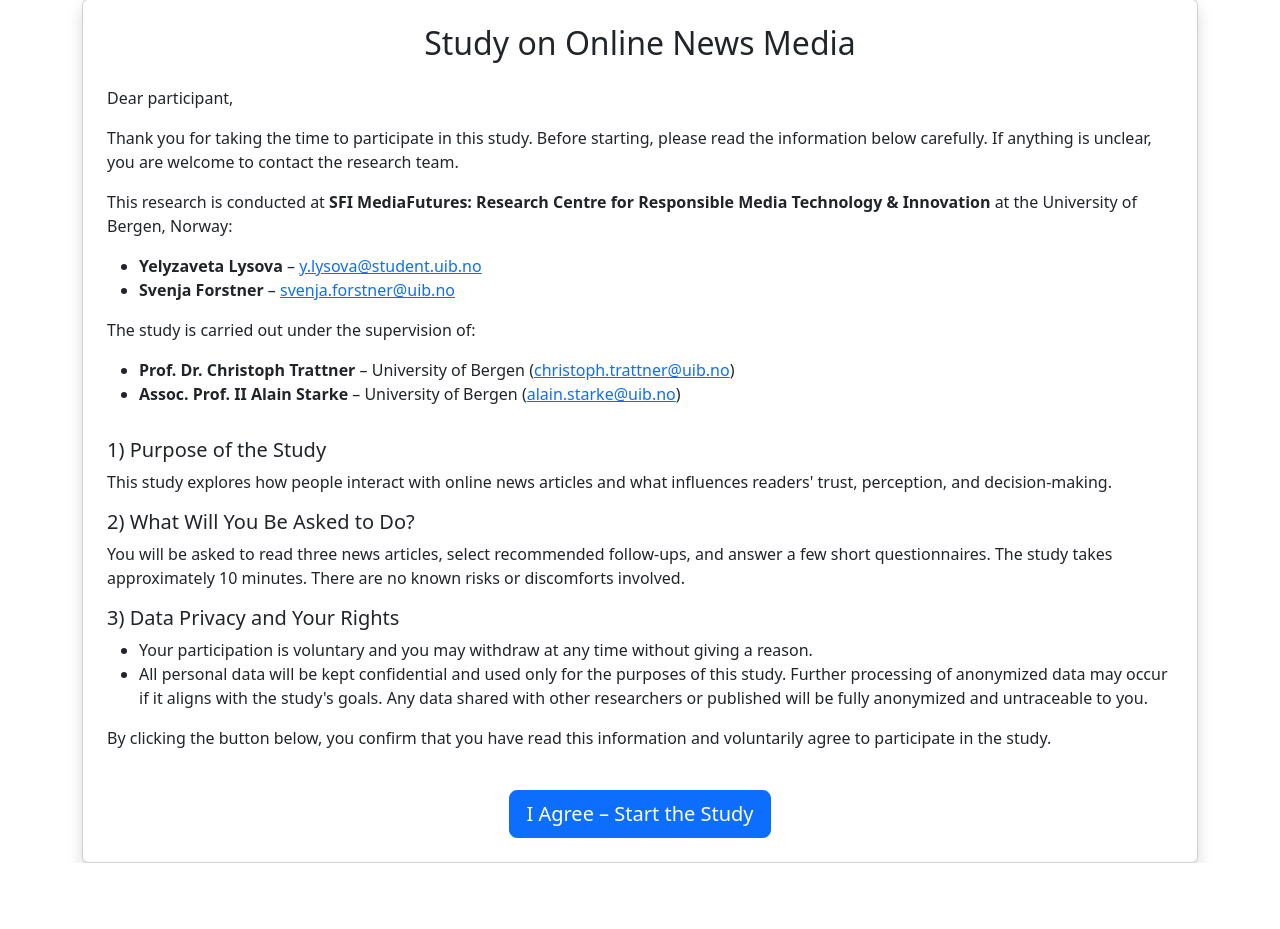
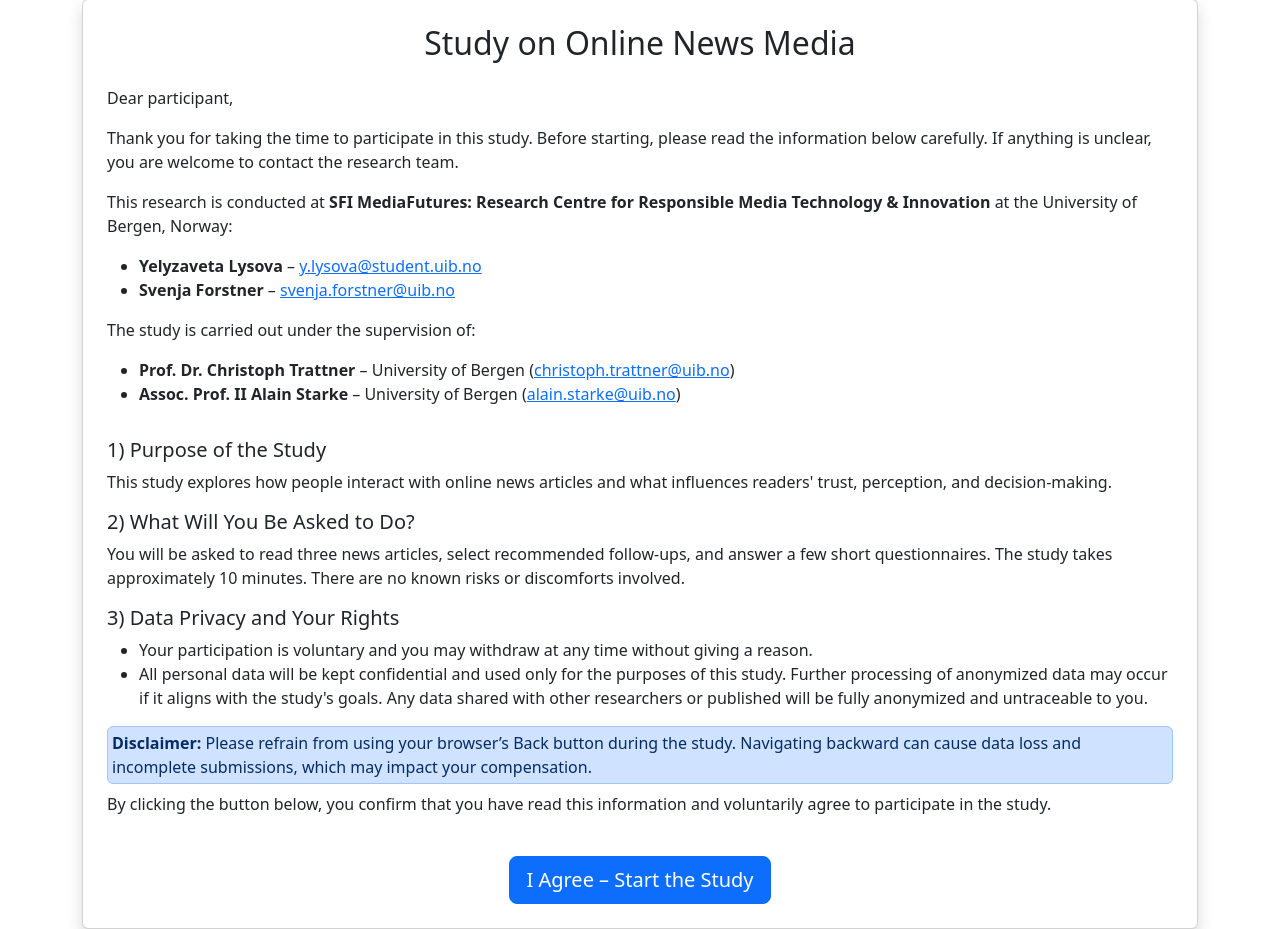
Before and after one commit to YelyzavetaLysova/Label_Study_Prototype, a Flask app: page / in a window 1280 px wide. Shown: the part 49-978 px from the top of the page. Before the commit the page ends 912 px from the top, so only its background shows below. Run offline with Flask 3, Linux system fonts and the light colour scheme; some libraries are stand-ins or nearby versions.

Commit message:
added disclaimer

```diff
--- a/templates/landing.html
+++ b/templates/landing.html
@@ -36,6 +36,8 @@
             <li>Your participation is voluntary and you may withdraw at any time without giving a reason.</li>
             <li>All personal data will be kept confidential and used only for the purposes of this study. Further processing of anonymized data may occur if it aligns with the study's goals. Any data shared with other researchers or published will be fully anonymized and untraceable to you.
         </ul>
+
+        <p class="alert alert-primary mb-2 px-1 py-1"><strong>Disclaimer:</strong> Please refrain from using your browser’s Back button during the study. Navigating backward can cause data loss and incomplete submissions, which may impact your compensation.</p>
         <p>By clicking the button below, you confirm that you have read this information and voluntarily agree to participate
             in the study.</p>
 
```
